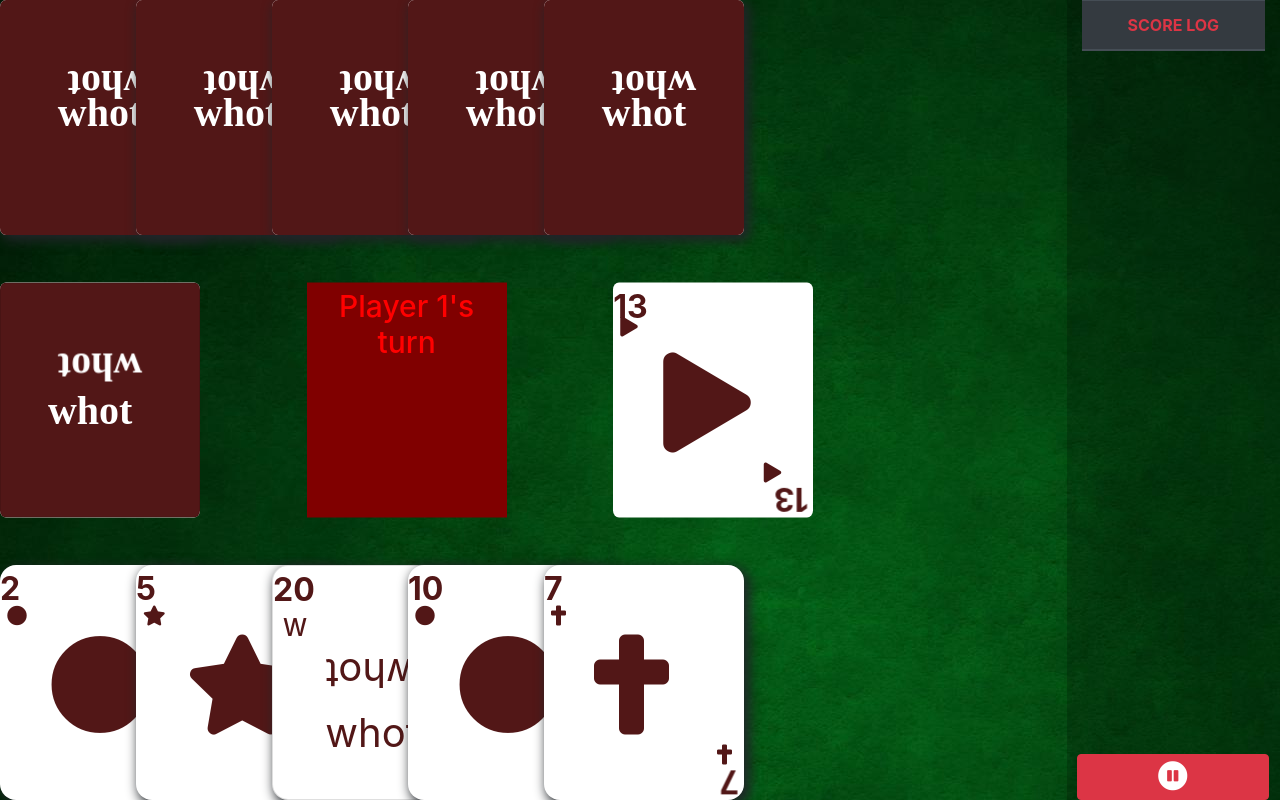
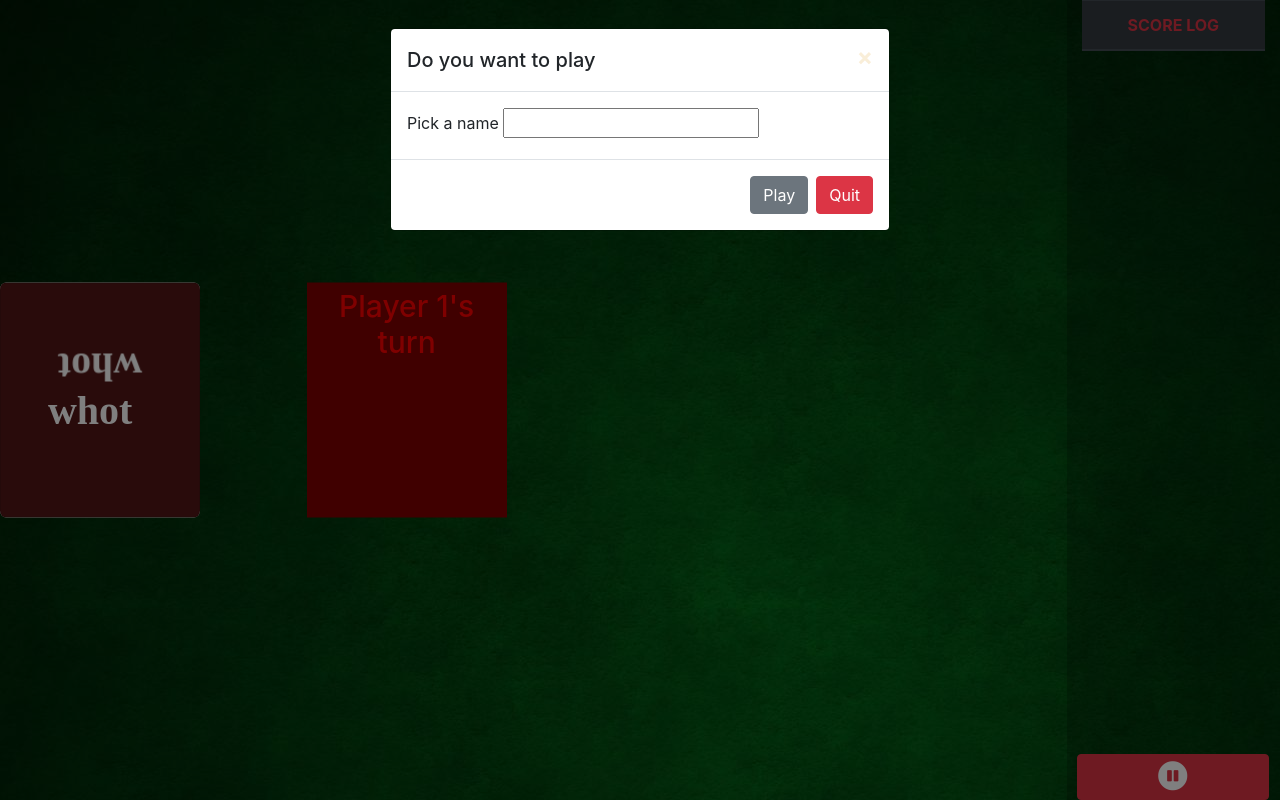
Before and after one commit to Victor-Abidoye/Whot, a plain HTML site: page index.html in a window 1280 px wide. Drawn offline with nearby package versions, Linux system fonts and the light colour scheme.

Commit message:
request player's name

```diff
--- a/script.js
+++ b/script.js
@@ -1,4 +1,4 @@
-// $('#staticBackdrop').modal('show')
+$('#staticBackdrop').modal('show')
 // available card contains the number of cards available in the deck of card at any specific time
 var availableCard = [
     {
@@ -244,8 +244,6 @@ function dashCards (number, player) {
         pick(player)
     }
 }
-// // allocates a card to the center
-// dashCards(1)
 
 
 // The pick function picks a random card from the availableCard array
@@ -553,7 +551,6 @@ $('.twentyShape').on('click', function () {
     whotShape = $(this).attr('id')
     $('.top').css('display', '')
     $('#twenty').css('display', 'none')
-    // $('#twenty').css('visibility', 'hidden')
     playerHasPlayed = true
     playerCAS--
     if (playerCAS == 1) {
@@ -973,8 +970,7 @@ function setListener() {
         })
     })
 }
-// allocates a card to the center
-// dashCards(1)
+
 function nnow () {
     backgroundSound.pause()
     document.querySelector("#songControl button i").classList.add("fa-pause-circle")
@@ -984,7 +980,6 @@ function nnow () {
     backgroundSound.src = "sound/back.mp3"
     backgroundSound.setAttribute("autoplay", true)
     backgroundSound.setAttribute("loop", true)
-    // backgroundSound.play()
     scoreSetter()
     Store.setBoardHistory()
     setListener()
@@ -1003,6 +998,6 @@ function nnow () {
     dashCards(1)
     passTurn()
 }
-nnow()
+// nnow()
 
 fillData()
--- a/styles.scss
+++ b/styles.scss
@@ -192,17 +192,12 @@ h4 {
     position: relative;
 }
 
-// #computer, #player, #center {
-//     border: 1px solid blue;
-// }
 
 #scroller {
-    // border: 1px solid red;
     height: 100vh;
 }
 
 #message_option {
-    // border: 1px yellow solid;
     height: 235px;
     width: 200px;
 }
@@ -213,7 +208,6 @@ h4 {
 }
 
 #songControl {
-    // border: 1px solid blue;
     position: absolute;
     bottom: 0;
     width: 90%;
```
Also changed, not shown: 1 other file.
